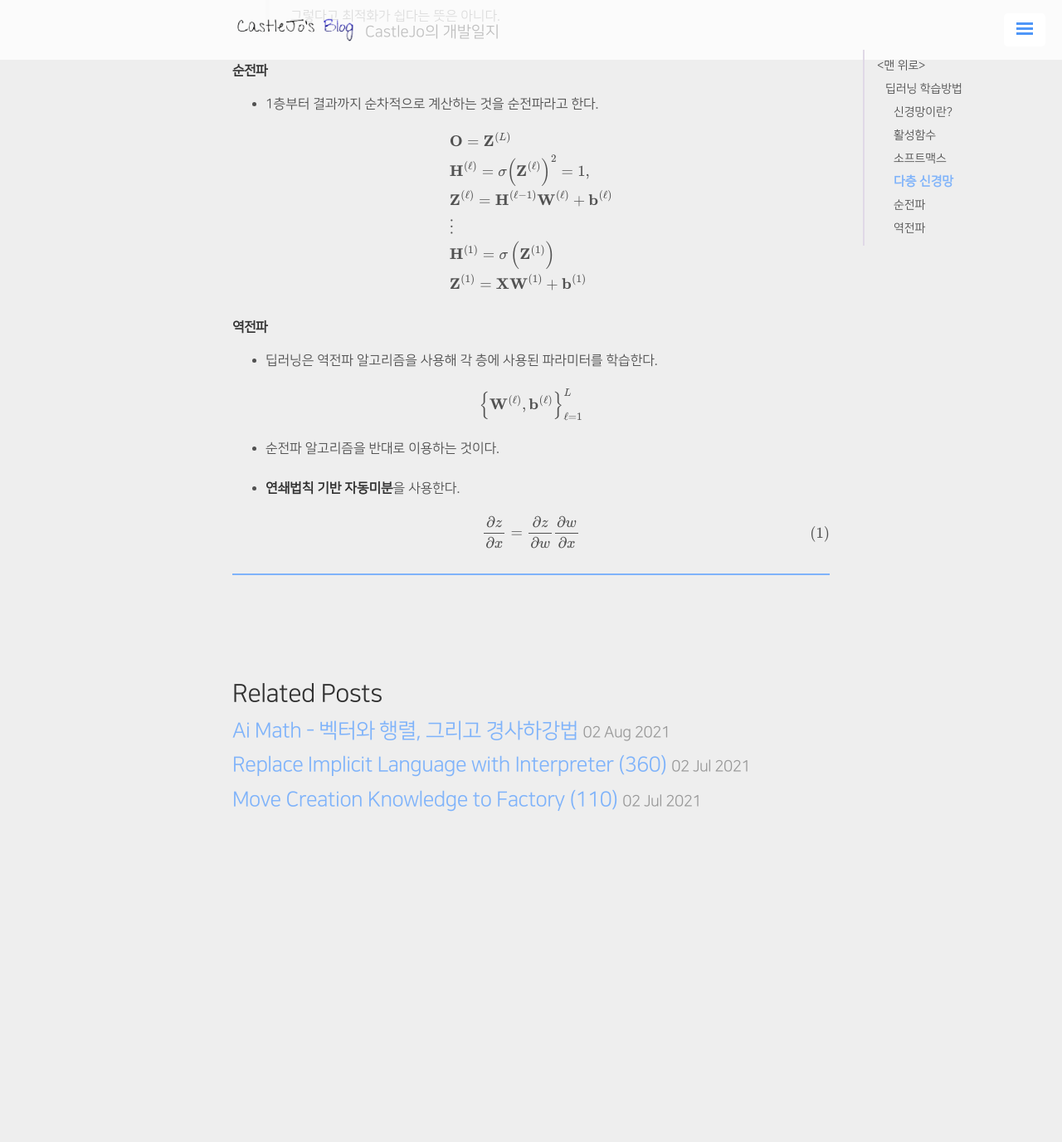
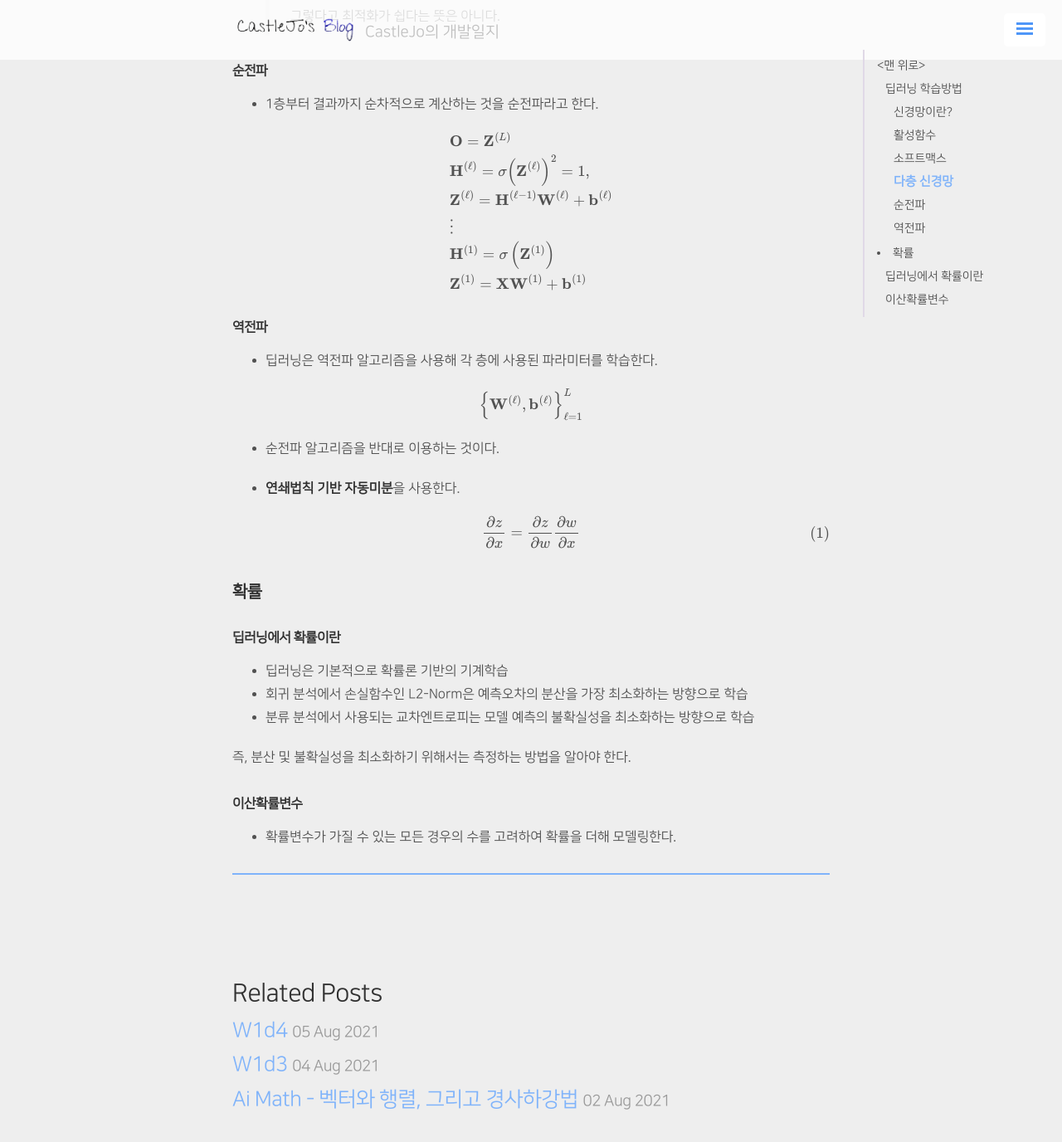
Before and after one commit to ukcastle/ukcastle.github.io, a Jekyll site: the page built from _posts/Boostcamp/2021-08-03-w1d2.md, in a window 1280 px wide and 1400 px high, scrolled down 1294 px. Shown: the top 1376 px of the window at 83% size. Built offline with Jekyll 4.4.1, drawn with Linux system fonts in a browser that asks for light colours; nearby versions of some CDN libraries; formulas are drawn with MathJax 3; a script that is not in the unit is left out; comment, search, counter and statistics services are not loaded; before the commit the page ends 2333 px from its top, so only the background shows below that.

Commit message:
docs: BC week1 init

```diff
--- a/_posts/Boostcamp/2021-08-03-w1d2.md
+++ b/_posts/Boostcamp/2021-08-03-w1d2.md
@@ -96,3 +96,17 @@ $$
 $$\begin{equation}
 \frac{\partial z}{\partial x}=\frac{\partial z}{\partial w} \frac{\partial w}{\partial x}
 \end{equation}$$
+
+## 확률
+
+#### 딥러닝에서 확률이란
+
+- 딥러닝은 기본적으로 확률론 기반의 기계학습
+- 회귀 분석에서 손실함수인 L2-Norm은 예측오차의 분산을 가장 최소화하는 방향으로 학습
+- 분류 분석에서 사용되는 교차엔트로피는 모델 예측의 불확실성을 최소화하는 방향으로 학습
+
+즉, 분산 및 불확실성을 최소화하기 위해서는 측정하는 방법을 알아야 한다.
+
+#### 이산확률변수
+
+- 확률변수가 가질 수 있는 모든 경우의 수를 고려하여 확률을 더해 모델링한다.
```
Also changed, not shown: _posts/Boostcamp/2021-08-02-w1d1.md (+0 -1 lines), _posts/Boostcamp/2021-08-04-w1d3.md (added), _posts/Boostcamp/2021-08-05-w1d4.md (added).
